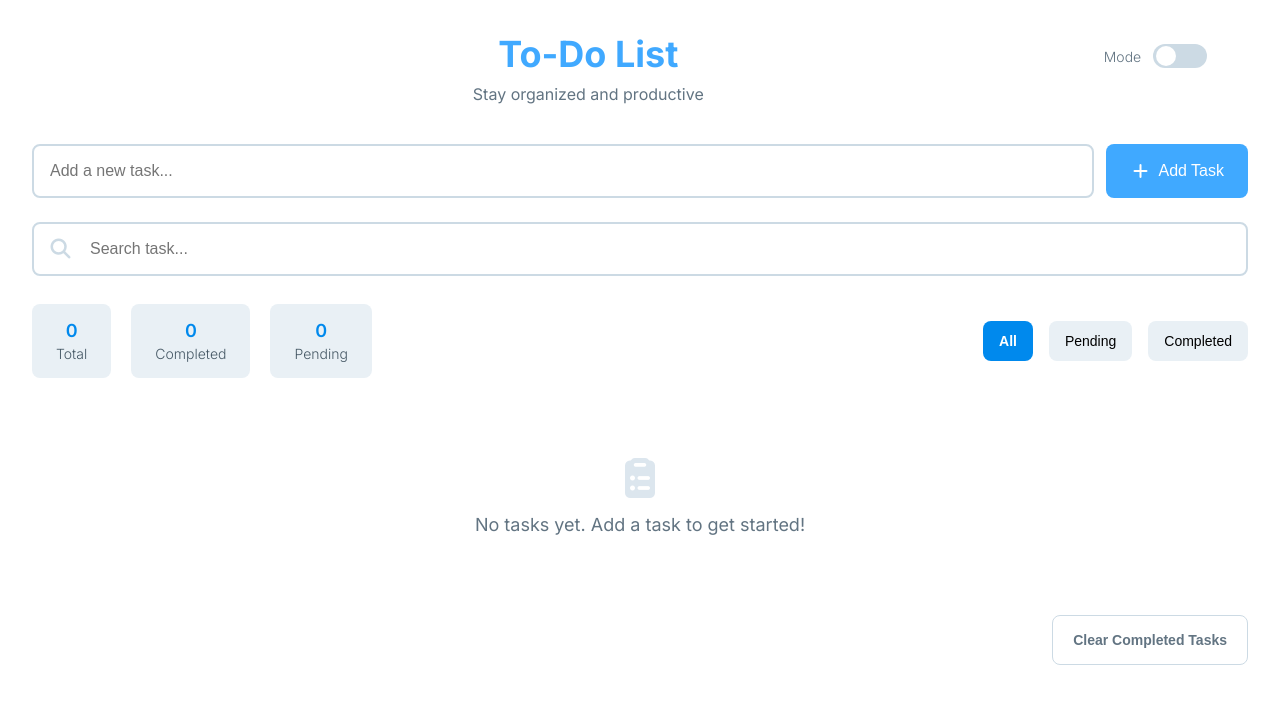
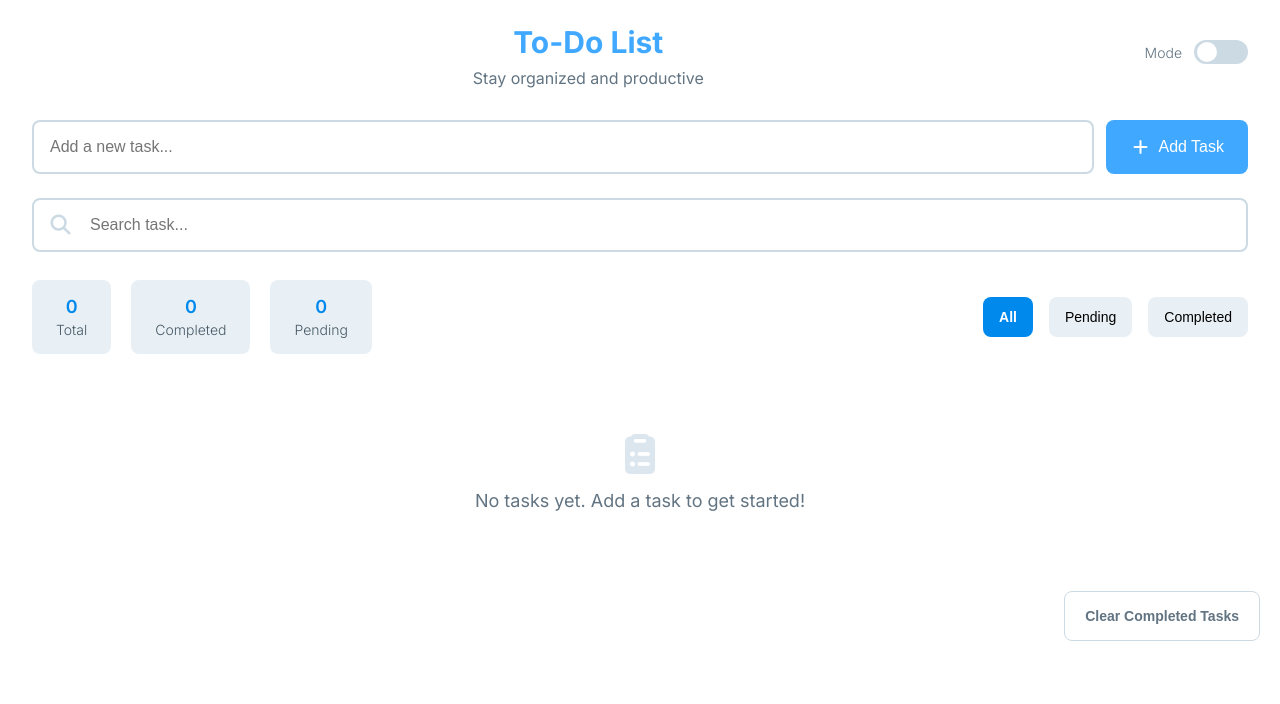
Before and after one commit to rsiddik17/js-trilogy-case, a plain HTML site: page beginner-todolist/index.html in a window 1280 px wide. Drawn offline with Linux system fonts and the light colour scheme.

Commit message:
add responsive

```diff
--- a/beginner-todolist/css/components/clear.css
+++ b/beginner-todolist/css/components/clear.css
@@ -1,5 +1,5 @@
 .todo-app__clear-section {
-  margin: 0 var(--space-8);
+  margin: 0 var(--space-5);
   display: flex;
   justify-content: flex-end;
 }
@@ -12,8 +12,12 @@
     font-weight: var(--font-semi-bold);
     border: 1px solid var(--gray-300);
     border-radius: var(--radius-md);
+    margin-bottom: var(--space-4);
+    transition: background-color var(--transition-base), color var(--transition-base), border-color var(--transition-base);
 }
 
 .todo-app__clear-btn:hover {
+    background-color: var(--red-50);
+    color: var(--red-500);
     border-color: var(--red-500);
 }
--- a/beginner-todolist/css/components/controls.css
+++ b/beginner-todolist/css/components/controls.css
@@ -1,12 +1,15 @@
 .todo-app__controls {
-    margin: var(--space-7) var(--space-8) 0;
+  margin: var(--space-7) var(--space-5) 0;
   display: flex;
-    justify-content: space-between;
+  flex-direction: column;
   align-items: center;
+  gap: var(--space-4);
 }
 
 .todo-app__stats {
+  width: 100%;
   display: flex;
+  flex-direction: column;
   gap: var(--space-5);
   text-align: center;
 }
@@ -33,11 +36,13 @@
 }
 
 .todo-app__filter-buttons {
+  width: 100%;
   display: flex;
   gap: var(--space-4);
 }
 
 .todo-app__filter-btn {
+  width: 100%;
   background-color: var(--gray-100);
   display: flex;
   flex-direction: column;
@@ -45,10 +50,40 @@
   font-weight: var(--font-medium);
   padding: var(--space-3) var(--space-4);
   border-radius: var(--radius-md);
+  transition: background-color var(--transition-base);
+}
+
+.todo-app__filter-btn:hover {
+  background-color: var(--gray-200);
 }
 
 .todo-app__filter-btn--active {
   background-color: var(--blue-600);
   color: var(--white);
   font-weight: var(--font-semi-bold);
+  transition: background-color var(--transition-base);
 }
+
+.todo-app__filter-btn--active:hover {
+  background-color: var(--gray-100);
+  border: 1px solid var(--blue-600);
+}
+
+@media screen and (min-width: 768px) {
+  .todo-app__controls {
+    margin: var(--space-7) var(--space-8) 0;
+    flex-direction: row;
+  }
+
+  .todo-app__stats {
+    flex-direction: row;
+  }
+
+  .todo-app__filter-buttons {
+    justify-content: flex-end;
+  }
+
+  .todo-app__filter-btn {
+    width: auto;
+  }
+}
--- a/beginner-todolist/css/components/input.css
+++ b/beginner-todolist/css/components/input.css
@@ -1,7 +1,7 @@
 .todo-app__input-section {
-    margin: var(--space-9) var(--space-8) 0;
+  margin: var(--space-8) var(--space-5) 0;
   display: flex;
-    justify-content: center;
+  flex-direction: column;
   gap: var(--space-3);
 }
 
@@ -11,7 +11,9 @@
   font-size: var(--text-base);
   border-radius: var(--radius-md);
   border: 2px solid var(--gray-300);
-    transition: border-color var(--transition-base), box-shadow var(--transition-base);
+  transition:
+    border-color var(--transition-base),
+    box-shadow var(--transition-base);
 }
 
 .todo-app__input:focus {
@@ -23,12 +25,29 @@
 .todo-app__add-btn {
   background-color: var(--blue-500);
   display: flex;
+  justify-content: center;
   align-items: center;
   gap: var(--space-2);
   color: var(--white);
-    padding: 0 var(--space-6);
+  padding: var(--space-4);
   font-size: var(--text-base);
   font-weight: var(--font-medium);
   border-radius: var(--radius-md);
+  transition: background-color var(--transition-base);
   cursor: pointer;
 }
+
+.todo-app__add-btn:hover {
+  background-color: var(--blue-600);
+}
+
+@media screen and (min-width: 768px) {
+  .todo-app__input-section {
+    margin: var(--space-8) var(--space-8) 0;
+    flex-direction: row;
+  }
+
+  .todo-app__add-btn {
+    padding: var(--space-4) var(--space-6);
+  }
+}
--- a/beginner-todolist/css/components/search.css
+++ b/beginner-todolist/css/components/search.css
@@ -1,5 +1,5 @@
 .todo-app__search-section {
-    margin: var(--space-6) var(--space-8) 0;
+  margin: var(--space-6) var(--space-5) 0;
   display: flex;
   justify-content: center;
   position: relative;
@@ -16,11 +16,13 @@
 
 .todo-app__search-input {
   width: 100%;
-    padding: var(--space-4)  var(--space-4)  var(--space-4)  var(--space-11);
+  padding: var(--space-4) var(--space-4) var(--space-4) var(--space-11);
   font-size: var(--text-base);
   border-radius: var(--radius-md);
   border: 2px solid var(--gray-300);
-    transition: border-color var(--transition-base), box-shadow var(--transition-base);
+  transition:
+    border-color var(--transition-base),
+    box-shadow var(--transition-base);
 }
 
 .todo-app__search-input:focus {
@@ -28,3 +30,9 @@
   border-color: var(--blue-500);
   box-shadow: 0 0 0 3px var(--blue-100);
 }
+
+@media screen and (min-width: 768px) {
+  .todo-app__search-section {
+    margin: var(--space-6) var(--space-8) 0;
+  }
+}
--- a/beginner-todolist/css/components/toggle.css
+++ b/beginner-todolist/css/components/toggle.css
@@ -1,8 +1,9 @@
 .todo-app__theme-wrapper {
   position: relative;
-    top: var(--space-4);
-    left: 25rem;
+  top: 0;
   display: flex;
+  flex-direction: column;
+  text-align: center;
   gap: var(--space-3);
 }
 
@@ -32,7 +33,7 @@
   bottom: 0;
   left: 0;
   cursor: pointer;
-    transition: .4s;
+  transition: 0.4s;
 }
 
 .todo-app__slider:before {
@@ -61,3 +62,9 @@ input:checked + .todo-app__slider:before {
 .todo-app__slider.todo-app__round:before {
   border-radius: var(--radius-3xl);
 }
+
+@media (min-width: 768px) {
+  .todo-app__theme-wrapper {
+    flex-direction: row;
+  }
+}
--- a/beginner-todolist/css/index.css
+++ b/beginner-todolist/css/index.css
@@ -28,8 +28,13 @@
   --green-500: oklch(65% 0.18 150);
   --green-600: oklch(55% 0.18 150);
 
-  --red-500: oklch(63% 0.22 29);
-  --red-600: oklch(55% 0.22 29);
+  --red-50: oklch(97% 0.04 350);
+  --red-100: oklch(93% 0.08 350);
+  --red-200: oklch(87% 0.14 350);
+  --red-300: oklch(78% 0.2 350);
+  --red-400: oklch(68% 0.26 350);
+  --red-500: oklch(60% 0.3 350);
+  --red-600: oklch(52% 0.3 350);
 
   /* Font */
   --font-inter: "Inter", sans-serif;
@@ -75,8 +80,8 @@
   --shadow-lg: 0 0 0 4px rgba(0, 0, 0, 0.2), 0 0 0 6px rgba(0, 0, 0, 0.2);
 
   /* Transition */
-  --transition-base: 300ms ease-in-out;
-  --transition-slow: 500ms ease-in-out;
+  --transition-base: 200ms ease;
+  --transition-slow: 500ms ease;
 }
 
 * {
@@ -101,23 +106,23 @@ button {
 }
 
 .todo-app {
-  max-width: 100%;
+  width: 100%;
   min-height: 100vh;
 }
 
 .todo-app__header {
-  width: 100%;
-  margin-top: var(--space-8);
+  margin: var(--space-6) var(--space-5) 0;
   display: flex;
-  justify-content: center;
+  align-items: center;
 }
 
 .todo-app__heading {
-  text-align: center;
+  width: 100%;
+  text-align: left;
 }
 
 .todo-app__title {
-  font-size: var(--text-4xl);
+  font-size: var(--text-3xl);
   color: var(--blue-500);
   margin-bottom: var(--space-2);
 }
@@ -125,3 +130,13 @@ button {
 .todo-app__subtitle {
   color: var(--gray-500);
 }
+
+@media screen and (min-width: 768px) {
+  .todo-app__header {
+    margin: var(--space-6) var(--space-8) 0;
+  }
+
+  .todo-app__heading {
+    text-align: center;
+  }
+}
```
Lines whose indentation alone changed are shown as unchanged.
